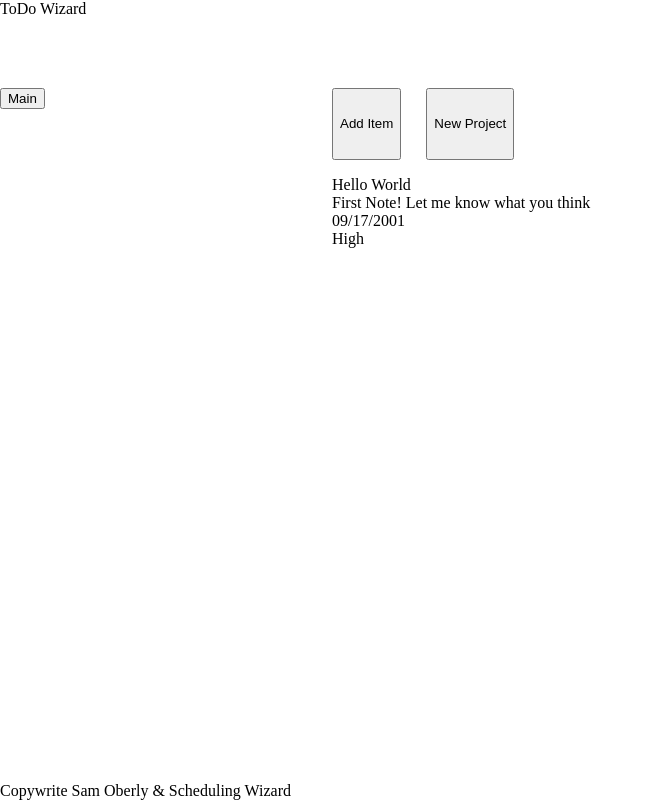
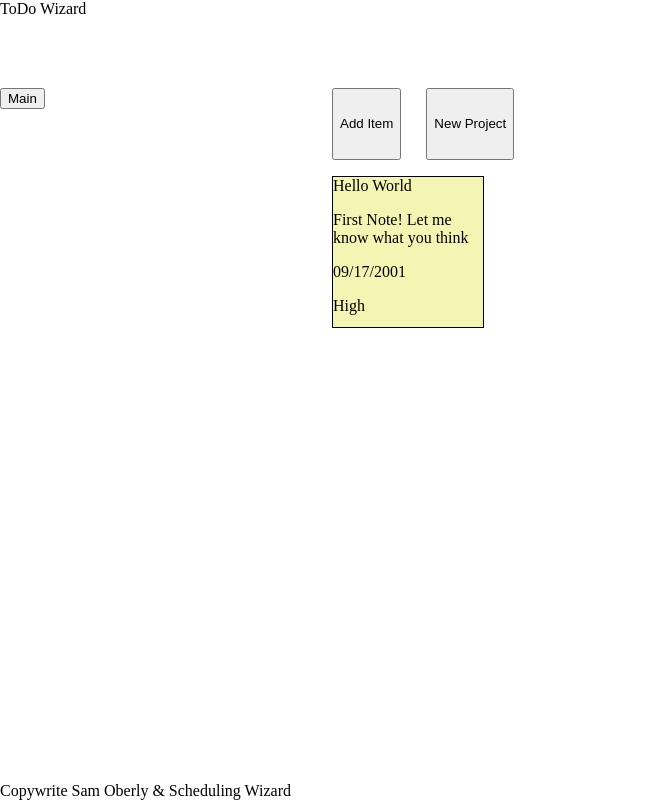
Before and after one commit to samob917/notesApp, a website built with webpack: page src/template.html in a window 1280 px wide. Shown: the whole page, without its empty margins (0-654 px from the left). Built offline with nearby package versions, Linux system fonts and the light colour scheme.

Commit message:
Style todos
Todos now have basic styling on them.

```diff
--- a/src/style.css
+++ b/src/style.css
@@ -50,3 +50,14 @@ footer {
 .project-list {
     grid-row: 2 / -2;
 }
+
+.todo {
+    display: flex;
+    flex-direction: column;
+    height: 150px;
+    width: 150px;
+    gap: 1rem;
+    border: 1px black solid;
+    background: rgb(245, 245, 179);
+    text-overflow: scroll;
+}
```
